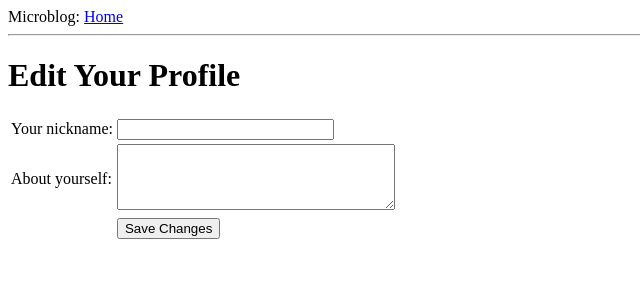
After one commit to er3456qi/MicroBlog, a Flask app: template app/templates/edit.html in a window 1280 px wide. The commit adds this page. Shown: the top 300 px of the page, without its empty margins (0-640 px from the left). Run offline with Flask 2, Linux system fonts and the light colour scheme; the template is opened without the code that fills it: values that come from a table or form of the project are taken from there, others are empty.

Commit message:
add user info

```diff
--- a/app/forms.py
+++ b/app/forms.py
@@ -1,9 +1,17 @@
 from flask_wtf import Form
-from wtforms import StringField, BooleanField
-from wtforms.validators import DataRequired
+from wtforms import StringField, BooleanField, TextAreaField
+from wtforms.validators import DataRequired, Length
 
 
 class LoginForm(Form):
     # DataRequired 验证器只是简单地检查相应域提交的数据是否是空
     openid = StringField('openid', validators=[DataRequired()])
     remember_me = BooleanField('remember_me', default=False)
+
+
+class EditForm(Form):
+    """
+    编辑用户信息表单
+    """
+    nickname = StringField('nickname', validators=[DataRequired()])
+    about_me = TextAreaField('about_me', validators=[Length(min=0, max=140)])
--- a/app/templates/base.html
+++ b/app/templates/base.html
@@ -12,7 +12,8 @@
 <body>
     <div>Microblog: <a href="/index">Home</a>
         {% if g.user.is_authenticated %}
-        <a href="{{ url_for('logout') }}">Logout</a>
+        |<a href="{{ url_for('user', nickname=g.user.nickname) }}">Your profile</a>
+        |<a href="{{ url_for('logout') }}">Logout</a>
         {% endif %}
     </div>
     <hr />
--- /dev/null
+++ b/app/templates/edit.html
@@ -0,0 +1,21 @@
+{% extends 'base.html' %}
+{% block content %}
+<h1>Edit Your Profile</h1>
+<form action="" method="post" name="edit">
+    {{form.hidden_tag()}}
+    <table>
+        <tr>
+            <td>Your nickname:</td>
+            <td>{{form.nickname(size = 24)}}</td>
+        </tr>
+        <tr>
+            <td>About yourself:</td>
+            <td>{{form.about_me(cols = 32, rows = 4)}}</td>
+        </tr>
+        <tr>
+            <td></td>
+            <td><input type="submit" value="Save Changes"></td>
+        </tr>
+    </table>
+</form>
+{% endblock %}
--- /dev/null
+++ b/app/templates/post.html
@@ -0,0 +1,6 @@
+<table>
+    <tr valign="top">
+        <td><img src="{{ post.author.avatar(50) }}" alt=""></td>
+        <td><i>{{ post.author.nickname }} says: <b>{{ post.body }}</b></i></td>
+    </tr>
+</table>
--- a/app/views.py
+++ b/app/views.py
@@ -1,8 +1,9 @@
 from flask import render_template, flash, redirect, session, url_for, request, g
 from flask_login import login_user, logout_user, current_user, login_required
 from app import app, lm, db, oid
-from .forms import LoginForm
+from .forms import LoginForm, EditForm
 from .models import User
+from datetime import datetime
 
 
 @app.route('/')
@@ -63,9 +64,9 @@ def login():
         session['remember_me'] = form.remember_me.data
         return oid.try_login(form.openid.data, ask_for=['nickname', 'email'])
     return render_template('login.html',
-                           title = 'Sign In',
-                           form = form,
-                           providers = app.config['OPENID_PROVIDERS'])
+                           title='Sign In',
+                           form=form,
+                           providers=app.config['OPENID_PROVIDERS'])
 
 
 @oid.after_login
@@ -104,9 +105,47 @@ def before_request():
     有了这个，所有请求将会访问到登录用户，即使在模版里。
     """
     g.user = current_user
+    if g.user.is_authenticated():
+        # 更新最近访问时间
+        g.user.last_seen = datetime.utcnow()
+        db.session.add(g.user)
+        db.session.commit()
 
 
 @app.route('/logout')
 def logout():
     logout_user()
     return redirect(url_for('index'))
+
+
+@app.route('/user/<nickname>')
+@login_required
+def user(nickname):
+    u = User.query.filter_by(nickname=nickname).first()
+    if u is None:
+        flash('User' + nickname + ' not found')
+        return redirect(url_for('index'))
+    posts = {
+        {'author': u, 'body': 'Test post #1'},
+        {'author': u, 'body': 'Test post #2'}
+    }
+    return render_template('user.html',
+                           user=u,
+                           posts=posts)
+
+
+@app.route('/edit', methods=['GET', 'POST'])
+@login_required
+def edit():
+    form = EditForm()
+    if form.validate_on_submit():
+        g.user.nickname = form.nickname.data
+        g.user.about_me = form.about_me.data
+        db.session.add(g.user)
+        db.session.commit()
+        flash('Your changes have been saved')
+        return redirect(url_for('edit'))
+    else:
+        form.nickname.data = g.user.nickname
+        form.about_me.data = g.user.about_me
+    return render_template('edit.html', form=form)
--- a/db_migrate.py
+++ b/db_migrate.py
@@ -4,9 +4,9 @@ from app import db
 from config import SQLALCHEMY_DATABASE_URI, SQLALCHEMY_MIGRATE_REPO
 
 """
-SQLAlchemy-migrate 迁移的方式就是比较数据库(在本例中从 app.db 中获取)与我们模型的结构(从文件 app/models.py 获取)。
-两者间的不同将会被记录成一个迁移脚本存放在迁移仓库中。
-迁移脚本知道如何去迁移或撤销它，所以它始终是可能用于升级或降级一个数据库。
+SQLAlchemy-migrate 迁移的方式就是比较数据库(在本例中从 app.db 中获取)与我们模型的结构(从文件 app/models.py 获取)
+两者间的不同将会被记录成一个迁移脚本存放在迁移仓库中
+迁移脚本知道如何去迁移或撤销它，所以它始终是可能用于升级或降级一个数据库
 """
 migration = SQLALCHEMY_MIGRATE_REPO +\
             '/versions/%03d_migration.py' % (api.db_version(SQLALCHEMY_DATABASE_URI, SQLALCHEMY_MIGRATE_REPO) + 1)
```
Also changed, not shown: app/models.py (+17 -0 lines), app/templates/user.html (added, +23 -0 lines).
